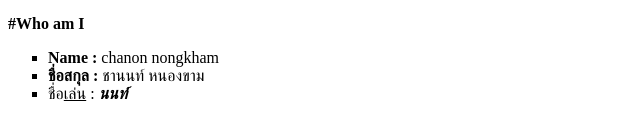
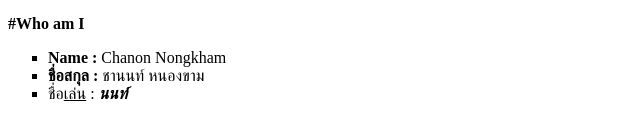
Before and after one commit to chanonza142800/chanonza142800.github.io, a plain HTML site: page index.html in a window 1280 px wide. Shown: the part 236-376 px from the top of the page, 0-640 px from the left. Drawn offline with Linux system fonts and the light colour scheme.

Commit message:
Update index.html

```diff
--- a/index.html
+++ b/index.html
@@ -5,7 +5,7 @@
     <body>
         <center><IMG SRC = "IMG20230924115906.jpg" width="300" heigt="300"></center></br>
         <b>#Who am I </b><p>
-        <UL type="square"><li><style="margin-lefg: 30px;"> <b>Name    :</b> chanon nongkham<br>
+        <UL type="square"><li><style="margin-lefg: 30px;"> <b>Name    :</b> Chanon Nongkham<br>
         <style="margin-lefg: 30px;"><li><b>ชื่อสกุล    :</b>  ชานนท์ หนองขาม<br>
         <style="margin-lefg: 30px;"><li> ชื่อ<u>เล่น</u>    :  <b><i>นนท์</i></b><br></u>
     </body>
```
